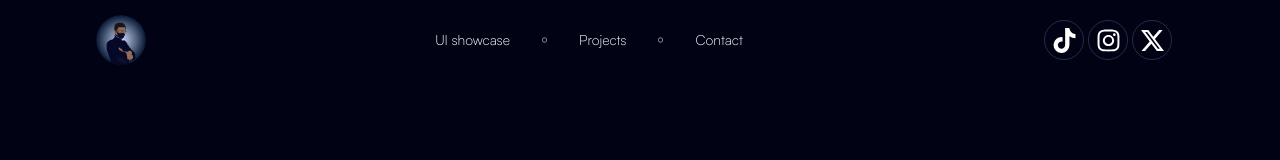
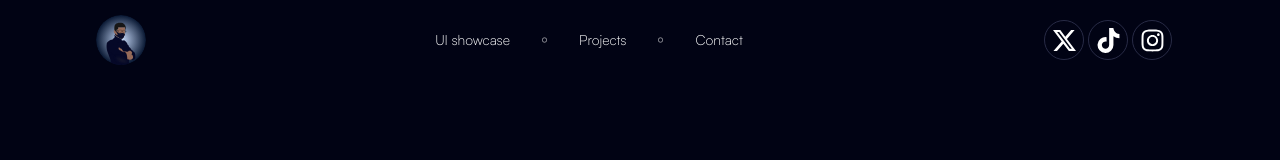
Before and after one commit to LollyTim/popsabeys-portfolio, a React (Create React App) app: page / in a window 1280 px wide. Shown: the top 160 px of the page. Built offline with nearby package versions, Linux system fonts and the light colour scheme; a web font is replaced by a local one.

Commit message:
made the updates

```diff
--- a/src/components/Nav.jsx
+++ b/src/components/Nav.jsx
@@ -123,6 +123,13 @@ const Nav = ({ scrollToSection, mywork, contact }) => {
             className="text-[#fff] max-[640px]:hidden items-center flex gap-1 py-2 px-3 font-SatoshiLight font-medium"
           >
             <a
+              href="https://www.twitter.com/popsabey"
+              target="_blank"
+              className=" w-10 h-10 border rounded-full flex border-[#282B46] justify-center items-center"
+            >
+              <BsTwitterX size={23} />
+            </a>
+            <a
               href="https://www.tiktok.com/@popsabey_"
               target="_blank"
               className=" w-10 h-10 border rounded-full flex border-[#282B46] justify-center items-center mx-auto  "
@@ -135,13 +142,6 @@ const Nav = ({ scrollToSection, mywork, contact }) => {
               className=" w-10 h-10 border rounded-full flex border-[#282B46] justify-center items-center"
             >
               <FaInstagram size={25} />
-            </a>
-            <a
-              href="https://www.twitter.com/popsabey"
-              target="_blank"
-              className=" w-10 h-10 border rounded-full flex border-[#282B46] justify-center items-center"
-            >
-              <BsTwitterX size={23} />
             </a>
           </motion.div>
           <button
```
Also changed, not shown: 1 other file (tests, documents, lock files or other folders).
